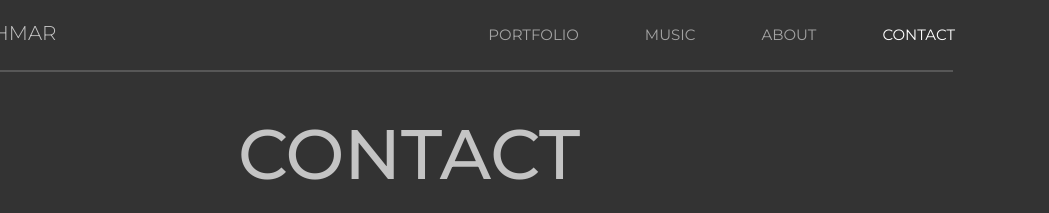
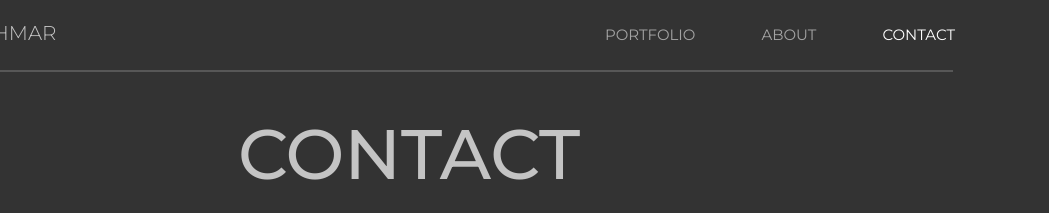
Before and after one commit to maazahmar/maazahmar.github.io, a plain HTML site: page contact.html in a window 1280 px wide. Shown: the top 213 px of the page, 231-1280 px from the left. Drawn offline with nearby package versions, Linux system fonts and the light colour scheme.

Commit message:
Update contact.html

```diff
--- a/contact.html
+++ b/contact.html
@@ -332,7 +332,7 @@
         <div class="collapse navbar-collapse" id="navbarSupportedContent">
           <ul class="navbar-nav ms-auto mb-2 mb-lg-0">
             <li class="nav-item"><a class="nav-link" href="index.html">PORTFOLIO</a></li>
-            <li class="nav-item"><a class="nav-link" href="music.html">MUSIC</a></li>
+<!--             <li class="nav-item"><a class="nav-link" href="music.html">MUSIC</a></li> -->
             <li class="nav-item"><a class="nav-link" href="about.html">ABOUT</a></li>
             <li class="nav-item"><a id="contact" class="nav-link active" aria-current="page" href="contact.html">CONTACT</a></li>
           </ul>
```
